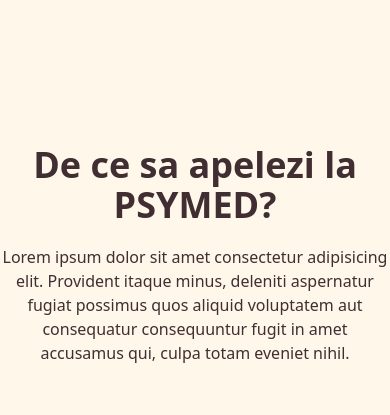
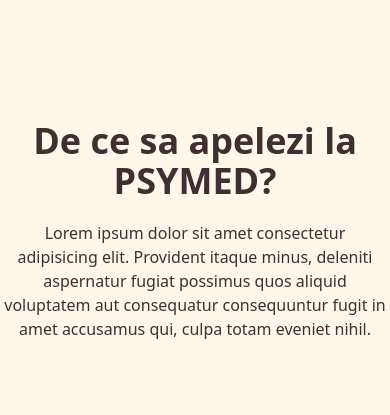
Before and after one commit to DenisWithOneN/PSYMED, a Vue app: page / in a window 390 px wide. Shown: the part 1820-2235 px from the top of the page. Built offline with nearby package versions, Linux system fonts and the light colour scheme.

Commit message:
fill section responsiveness updated

```diff
--- a/src/components/FillSectionOne.vue
+++ b/src/components/FillSectionOne.vue
@@ -1,11 +1,11 @@
 <script></script>
 <template>
   <section>
-    <div class="container flex flex-col sm:w-96 md:w-auto mx-auto md:mx-32">
+    <div class="container mx-auto flex flex-col items-center">
       <h2 class="text-master_shadow text-4xl font-bold text-center">
         De ce sa apelezi la PSYMED?
       </h2>
-      <p class="text-master_shadow text-center mt-5">
+      <p class="text-master_shadow text-center mt-5 w-96">
         Lorem ipsum dolor sit amet consectetur adipisicing elit. Provident
         itaque minus, deleniti aspernatur fugiat possimus quos aliquid
         voluptatem aut consequatur consequuntur fugit in amet accusamus qui,
--- a/src/components/HeroSection.vue
+++ b/src/components/HeroSection.vue
@@ -30,7 +30,7 @@
         <p class="text-center lg:text-start text-master_shadow md:w-101 sm:w-92 px-4 lg:px-0">
           Lorem ipsum dolor sit amet, consectetur adipiscing elit, sed do
           eiusmod tempor incididunt ut labore et dolore magna aliqua. Ut enim ad
-          minim veniam, quis nostrud exercitation <br>
+          minim veniam, quis nostrud exercitation
           <a class="text-master_mint font-bold uppercase" href=""
             >... Citeste mai mult</a
           >
```
